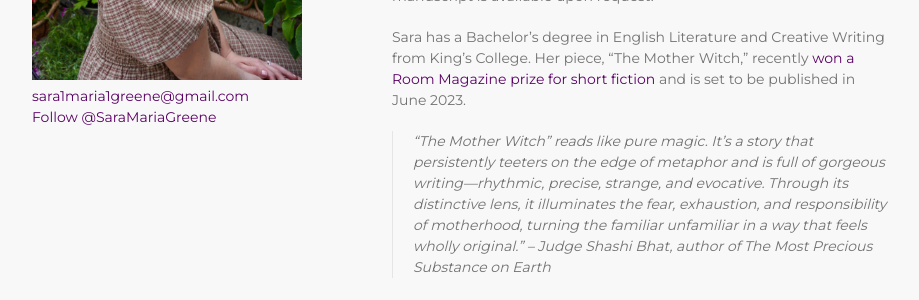
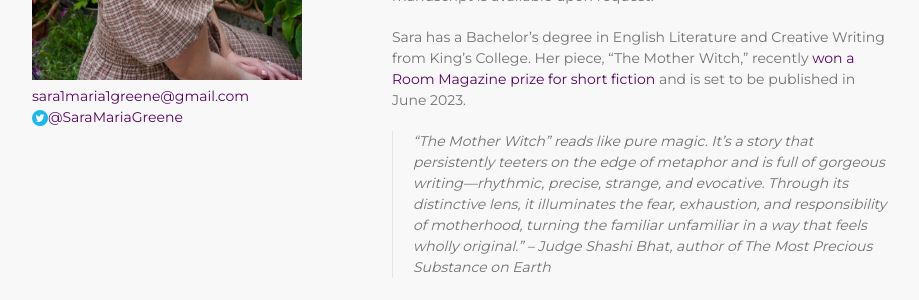
Before and after one commit to dgreene1/saramariagreene, a Jekyll site: the page built from index.md, in a window 1280 px wide. Shown: the part 407-707 px from the top of the page, without its empty margins (178-1097 px from the left). Built offline with Jekyll 4.4.1, drawn with Linux system fonts in a browser that asks for light colours; comment, search, counter and statistics services are not loaded.

Commit message:
fixing twitter link that failed test

```diff
--- a/_config.yml
+++ b/_config.yml
@@ -8,5 +8,6 @@ plugins:
   - jekyll-sitemap
   - jekyll-seo-tag
 logo: /assets/img/SaraSmirkingInGarden.JPG
+twitterIcon: /assets/img/twitter-icon-32-by-32.png
 showFooter: false
 github: [metadata]
--- a/_layouts/default.html
+++ b/_layouts/default.html
@@ -25,7 +25,7 @@
 
         <div id="contacts-in-side-nav">
           <div class="email-element"></div>
-          <a href="https://twitter.com/SaraMariaGreene?ref_src=twsrc%5Etfw" class="twitter-follow-button" data-show-count="false">Follow @SaraMariaGreene</a><script async src="https://platform.twitter.com/widgets.js" charset="utf-8"></script>
+          <a href="https://twitter.com/SaraMariaGreene" class="twitter-link-w-icon"><img src="{{site.twitterIcon | relative_url}}" style="height: 1rem;vertical-align: middle;">@SaraMariaGreene</a>
         </div>
 
         <!-- <p>{{ site.description | default: site.github.project_tagline }}</p> -->
```
Also changed, not shown: cypress/e2e/sanity-check.cy.ts (+2 -2 lines), assets/img/twitter-icon-32-by-32.png (added).
